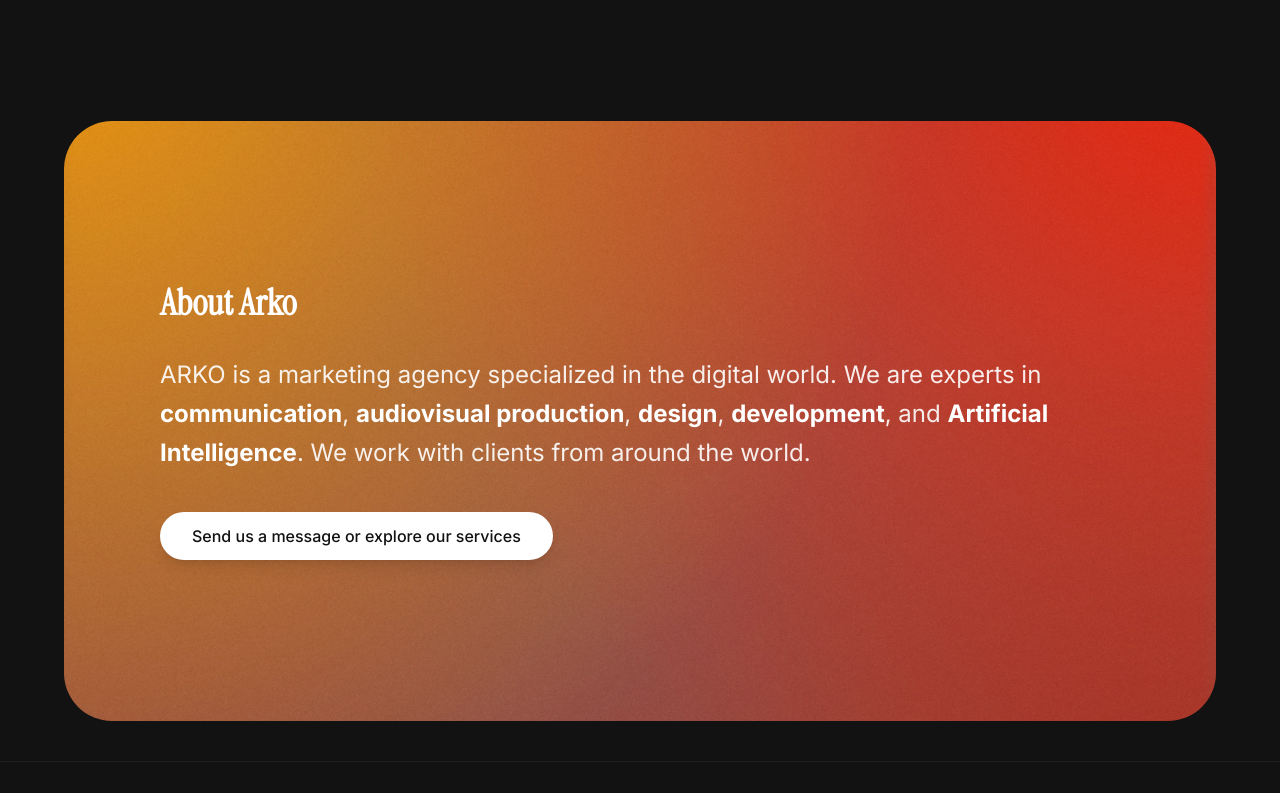
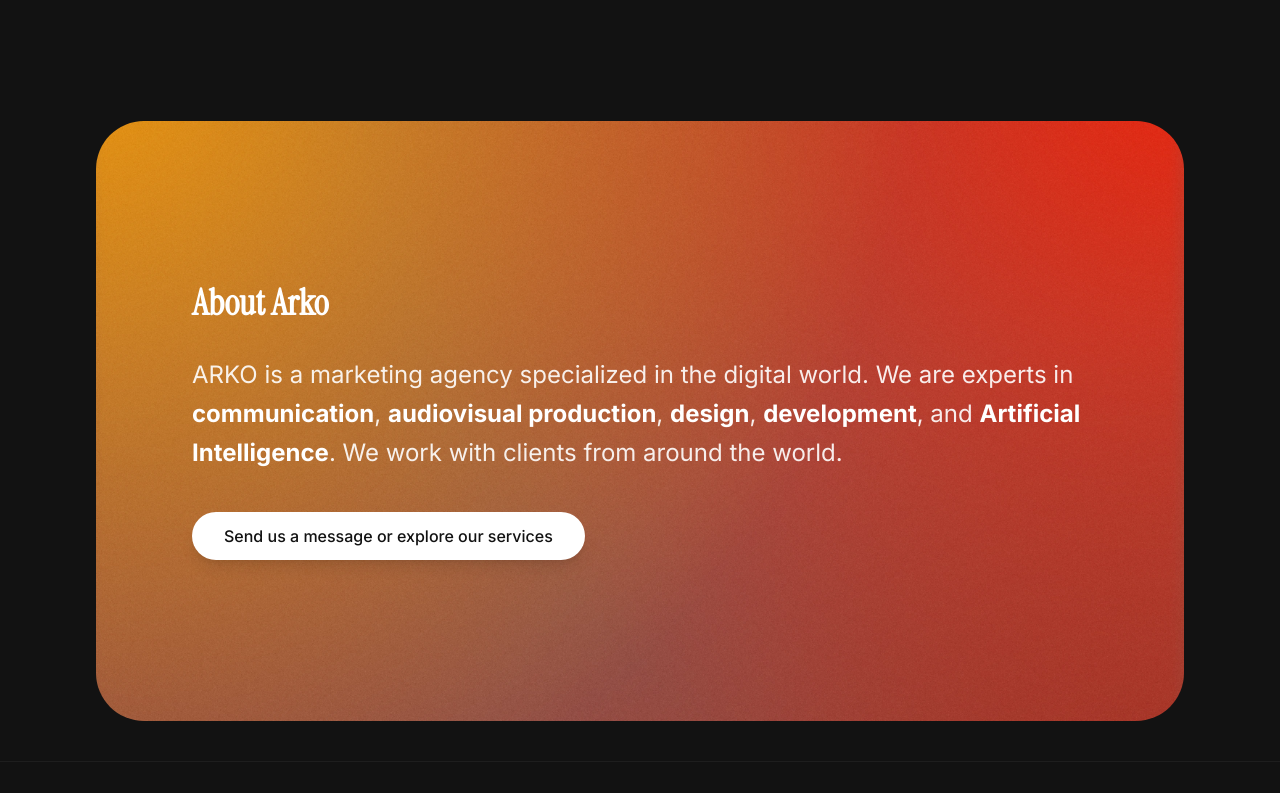
Before and after one commit to 3333444n/arkomkt, a Next.js app: page /en in a window 1280 px wide. Shown: the part 367-1160 px from the top of the page. Built offline with nearby package versions, Linux system fonts and the light colour scheme.

Commit message:
Fix horizontal wiggle in main page

```diff
--- a/app/globals.css
+++ b/app/globals.css
@@ -97,7 +97,7 @@
   }
 
   body {
-    @apply bg-background text-foreground antialiased;
+    @apply bg-background text-foreground antialiased overflow-x-hidden;
     font-family: var(--font-sans);
   }
 
--- a/components/sections/About.tsx
+++ b/components/sections/About.tsx
@@ -9,7 +9,7 @@
 
     return (
         <section id="about" className="py-10 px-5">
-            <div className="relative min-h-[75vh] min-w-[90vw] w-full mx-auto rounded-[2rem] md:rounded-[3rem] overflow-hidden flex items-center bg-cover bg-center" style={{ backgroundImage: "url('/images/gradients/gradient1.webp')" }}>
+            <div className="relative min-h-[75vh] w-full mx-auto rounded-[2rem] md:rounded-[3rem] overflow-hidden flex items-center bg-cover bg-center" style={{ backgroundImage: "url('/images/gradients/gradient1.webp')" }}>
                 <div className="container mx-auto px-8 md:px-16 lg:px-24">
                     <div className="max-w-4xl text-left">
                         <motion.h2
--- a/components/sections/CTA.tsx
+++ b/components/sections/CTA.tsx
@@ -9,7 +9,7 @@
 
     return (
         <section className="py-10 mx-5">
-            <div className="relative min-h-[80vh] min-w-[90vw] w-full rounded-[2rem] md:rounded-[3rem] overflow-hidden flex items-center justify-center bg-cover bg-center" style={{ backgroundImage: "url('/images/gradients/gradient2.webp')" }}>
+            <div className="relative min-h-[80vh] w-full rounded-[2rem] md:rounded-[3rem] overflow-hidden flex items-center justify-center bg-cover bg-center" style={{ backgroundImage: "url('/images/gradients/gradient2.webp')" }}>
                 <div className="container mx-auto px-8 md:px-16 text-center">
                     <motion.div
                         initial={{ opacity: 0, scale: 0.9 }}
```
